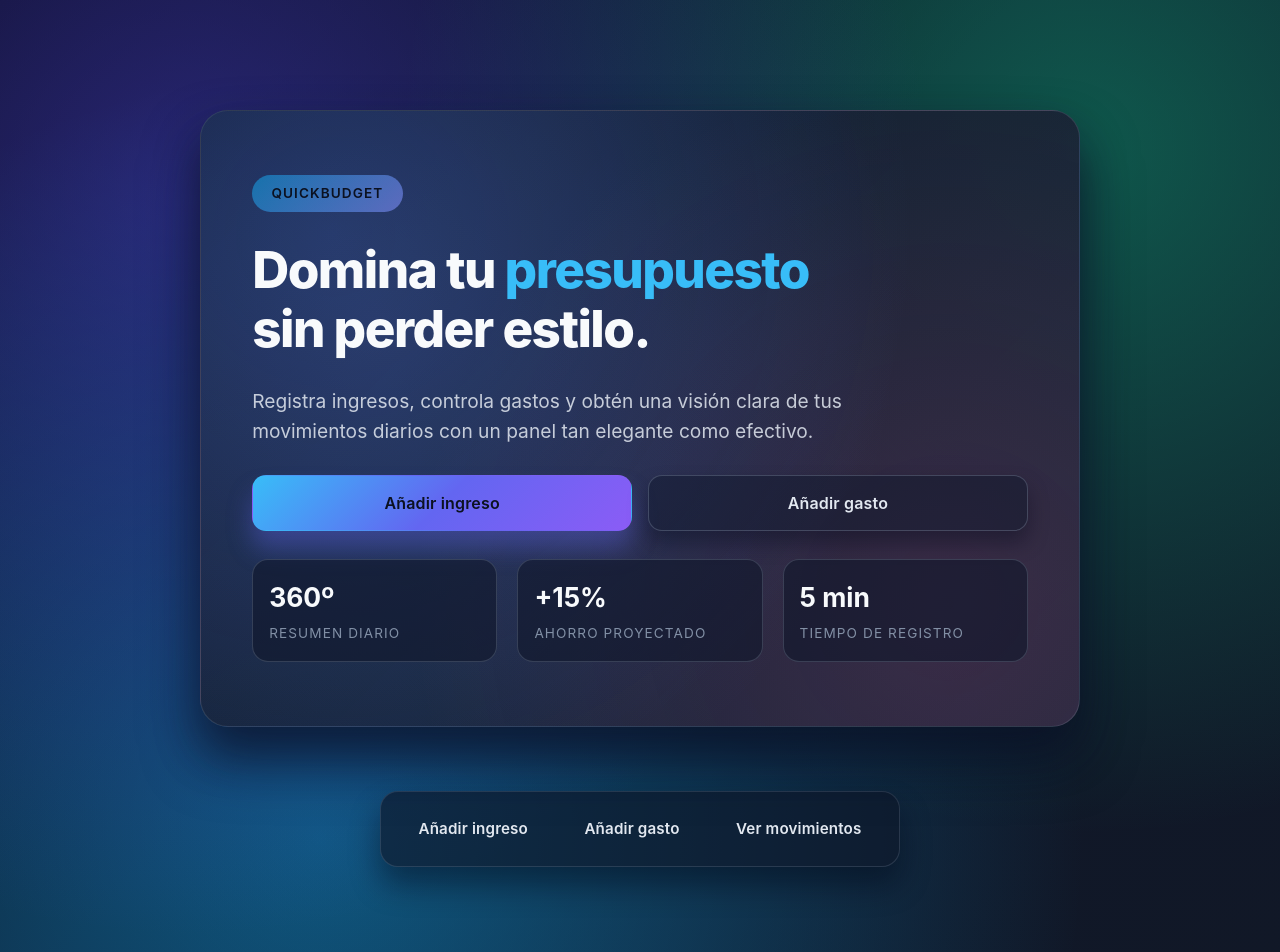
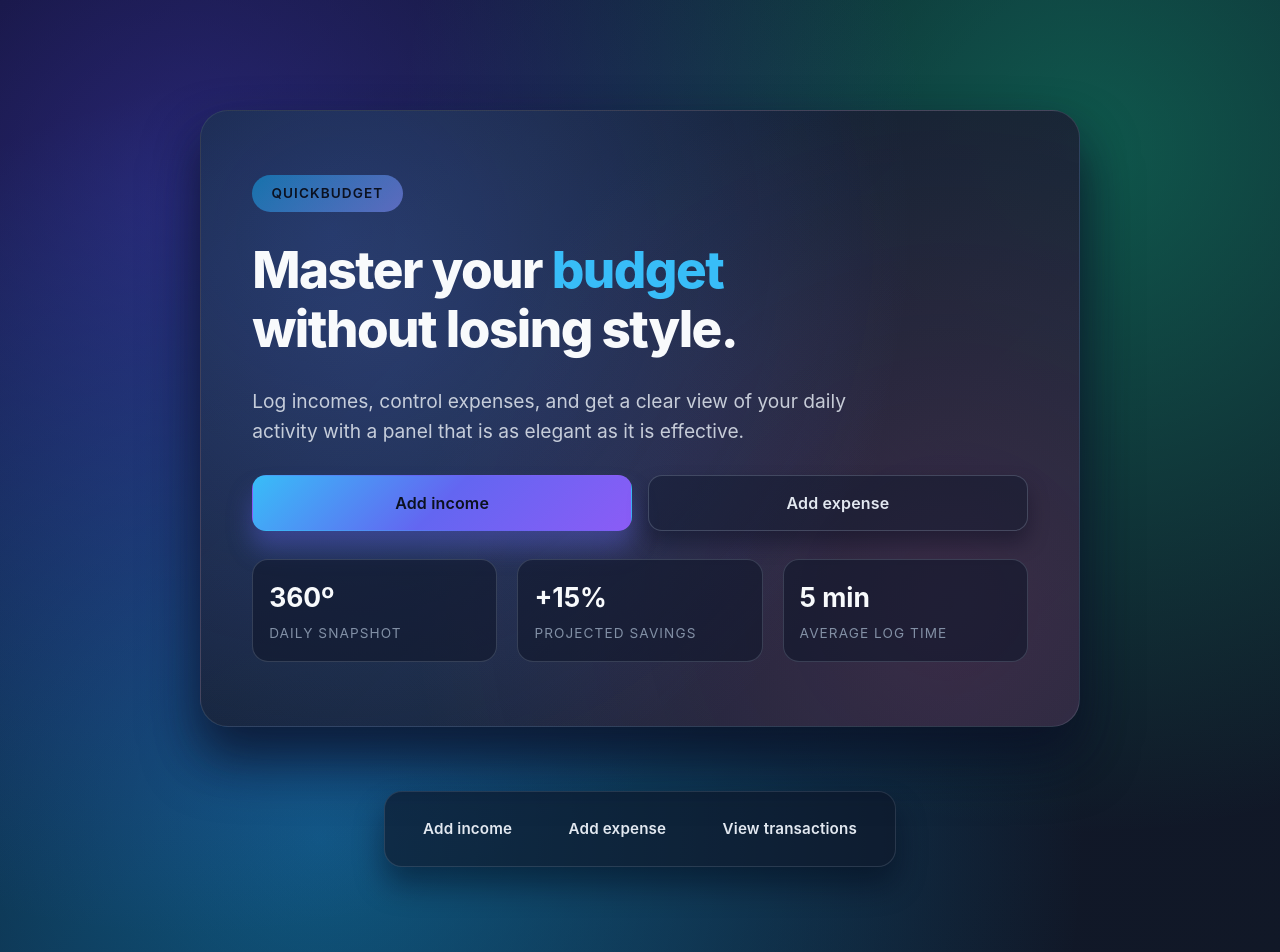
Before and after one commit to lu1334/quickBudget, a React (Vite) app: page / in a window 1280 px wide. Shown: the top 952 px of the page. Built offline with nearby package versions, Linux system fonts and the light colour scheme.

Commit message:
feat: update UI text to English for consistency and clarity

```diff
--- a/src/components/Layout/Home.tsx
+++ b/src/components/Layout/Home.tsx
@@ -6,32 +6,32 @@ export function Home() {
     <section className="home-hero">
       <span className="home-hero__badge">QuickBudget</span>
       <h1 className="home-hero__title">
-        Domina tu <span>presupuesto</span> sin perder estilo.
+        Master your <span>budget</span> without losing style.
       </h1>
       <p className="home-hero__subtitle">
-        Registra ingresos, controla gastos y obtén una visión clara de tus
-        movimientos diarios con un panel tan elegante como efectivo.
+        Log incomes, control expenses, and get a clear view of your daily
+        activity with a panel that is as elegant as it is effective.
       </p>
       <div className="home-hero__cta-group">
         <Link className="home-cta home-cta--primary" to="/form-income">
-          Añadir ingreso
+          Add income
         </Link>
         <Link className="home-cta home-cta--ghost" to="/form-expense">
-          Añadir gasto
+          Add expense
         </Link>
       </div>
       <div className="home-hero__insights">
         <div className="home-hero__insight">
           <span className="home-hero__metric">360º</span>
-          <span className="home-hero__label">Resumen diario</span>
+          <span className="home-hero__label">Daily snapshot</span>
         </div>
         <div className="home-hero__insight">
           <span className="home-hero__metric">+15%</span>
-          <span className="home-hero__label">Ahorro proyectado</span>
+          <span className="home-hero__label">Projected savings</span>
         </div>
         <div className="home-hero__insight">
           <span className="home-hero__metric">5 min</span>
-          <span className="home-hero__label">Tiempo de registro</span>
+          <span className="home-hero__label">Average log time</span>
         </div>
       </div>
     </section>
--- a/src/components/Layout/Layout.tsx
+++ b/src/components/Layout/Layout.tsx
@@ -12,17 +12,17 @@ export const Layout = () => {
           <ul className="qb-menu__list">
             <li>
               <Link className="qb-menu__link" to="/form-income">
-                Añadir ingreso
+                Add income
               </Link>
             </li>
             <li>
               <Link className="qb-menu__link" to="/form-expense">
-                Añadir gasto
+                Add expense
               </Link>
             </li>
             <li>
               <Link className="qb-menu__link" to="/show-items">
-                Ver movimientos
+                View transactions
               </Link>
             </li>
           </ul>
--- a/src/components/ShowItems/ShowItems.css
+++ b/src/components/ShowItems/ShowItems.css
@@ -89,6 +89,12 @@
   border: 1px solid rgba(148, 163, 184, 0.25);
 }
 
+.qb-list__actions {
+  display: inline-flex;
+  align-items: center;
+  gap: 0.8rem;
+}
+
 .qb-list__concept {
   color: #f1f5f9;
   font-size: 1rem;
@@ -172,6 +178,11 @@
     gap: 0.4rem;
   }
 
+  .qb-list__actions {
+    width: 100%;
+    justify-content: space-between;
+  }
+
   .qb-list__total {
     grid-template-columns: 1fr;
   }
--- a/src/components/ShowItems/ShowItems.tsx
+++ b/src/components/ShowItems/ShowItems.tsx
@@ -41,14 +41,14 @@ export const ShowItems = () => {
   return (
     <section className="qb-list-card">
       <div className="qb-list-heading">
-        <h2>Movimientos registrados</h2>
-        <p>Revisa tus ingresos y gastos recientes en un solo lugar.</p>
+        <h2>Recorded transactions</h2>
+        <p>Review your latest incomes and expenses in a single view.</p>
       </div>
       <ul className="qb-list">
         {!hasItems ? (
           <li className="qb-list__empty">
-            Aún no registras movimientos. Añade un ingreso o gasto para
-            comenzar.
+            You have no transactions yet. Add an income or expense to get
+            started.
           </li>
         ) : (
           Object.entries(grouped).map(([catg, items]) => (
@@ -58,11 +58,12 @@ export const ShowItems = () => {
                 {items.map((item) => (
                   <li className="qb-list__item" key={item.id}>
                     <span className="qb-list__concept">{item.concept}</span>
-                    <span className="qb-list__amount">
-                      ${formatAmount(item.amountExpense)}
-                      <BtnDelete id={item.id}/>
-                    </span>
-
+                    <div className="qb-list__actions">
+                      <span className="qb-list__amount">
+                        ${formatAmount(item.amountExpense)}
+                      </span>
+                      <BtnDelete id={item.id} />
+                    </div>
                   </li>
                 ))}
               </ul>
@@ -71,11 +72,11 @@ export const ShowItems = () => {
         )}
       </ul>
       <div className="qb-list__total">
-        <span>Total Gasto: ${formatAmount(String(totalExpenses))}</span>
-        <span>Saldo actual: ${formatAmount(String(totalIncome))}</span>
+        <span>Total expense: ${formatAmount(String(totalExpenses))}</span>
+        <span>Current balance: ${formatAmount(String(totalIncome))}</span>
       </div>
       <button className="qb-secondary" onClick={() => navigate("/")}>
-        Volver
+        Go back
       </button>
     </section>
   );
--- /dev/null
+++ b/src/components/buttons/btnDelete.css
@@ -0,0 +1,21 @@
+.qb-delete-btn {
+  border: 1px solid rgba(248, 113, 113, 0.5);
+  background: linear-gradient(135deg, rgba(248, 113, 113, 0.9), rgba(239, 68, 68, 0.85));
+  color: #0f172a;
+  font-weight: 600;
+  font-size: 0.85rem;
+  padding: 0.35rem 0.85rem;
+  border-radius: 999px;
+  cursor: pointer;
+  transition: transform 0.2s ease, box-shadow 0.2s ease, opacity 0.2s ease;
+}
+
+.qb-delete-btn:hover {
+  transform: translateY(-1px);
+  box-shadow: 0 8px 18px rgba(239, 68, 68, 0.45);
+}
+
+.qb-delete-btn:active {
+  transform: translateY(0);
+  opacity: 0.85;
+}
--- a/src/components/buttons/btnDelete.tsx
+++ b/src/components/buttons/btnDelete.tsx
@@ -1,11 +1,21 @@
 import { useBudgetContext } from "../../context/quickBudgetContext";
+import "./btnDelete.css";
 
-export const BtnDelete = ({id}:{id:number})=>{
-    const {handlerDeleteItem} = useBudgetContext()
+type BtnDeleteProps = {
+  id: number;
+};
 
-    return(
-        <>
-         <button onClick={()=>handlerDeleteItem(id)}>Delete</button>
-        </>
-    )
-}
+export const BtnDelete = ({ id }: BtnDeleteProps) => {
+  const { handlerDeleteItem } = useBudgetContext();
+
+  return (
+    <button
+      type="button"
+      className="qb-delete-btn"
+      onClick={() => handlerDeleteItem(id)}
+      aria-label="Delete transaction"
+    >
+      Delete
+    </button>
+  );
+};
--- a/src/components/forms/FormExpense/FormExpense.tsx
+++ b/src/components/forms/FormExpense/FormExpense.tsx
@@ -15,8 +15,8 @@ export const FormExpense = () => {
   return (
     <form className="qb-form-card" onSubmit={handlerAddExpense}>
       <div className="qb-form-heading">
-        <h2>Registra un nuevo gasto</h2>
-        <p>Anota cada salida para mantener tu presupuesto bajo control.</p>
+        <h2>Register a new expense</h2>
+        <p>Track each outflow to keep your budget under control.</p>
       </div>
       <div className="qb-form-group">
         <label className="qb-form-label" htmlFor="category">
@@ -29,41 +29,41 @@ export const FormExpense = () => {
           onChange={handlerOnchangeCategoria}
         >
           <option value="">-</option>
-          <option value="ocio">Ocio</option>
-          <option value="deporte">Deporte</option>
-          <option value="salud">Salud</option>
-          <option value="alimentos">Alimentos</option>
+          <option value="leisure">Leisure</option>
+          <option value="fitness">Fitness</option>
+          <option value="health">Health</option>
+          <option value="groceries">Groceries</option>
         </select>
       </div>
       <div className="qb-form-group">
         <label className="qb-form-label" htmlFor="concept">
-          Concepto
+          Concept
         </label>
         <input
           type="text"
           id="concept"
           className="qb-input"
           value={concept}
-          placeholder="Ej. Compra supermercado"
+          placeholder="e.g. Grocery run"
           onChange={handlerOnChangeConcept}
         />
       </div>
       <div className="qb-form-group">
         <label className="qb-form-label" htmlFor="amountExpense">
-          Importe
+          Amount
         </label>
         <input
           type="text"
           id="amountExpense"
           className="qb-input"
           value={amountExpense}
-          placeholder="Ej. 75.50"
+          placeholder="e.g. 75.50"
           onChange={handlerOnChangeAmountExpense}
         />
       </div>
       {showButton && (
         <button className="qb-submit" type="submit">
-          Añadir gasto
+          Add expense
         </button>
       )}
 
@@ -72,7 +72,7 @@ export const FormExpense = () => {
         type="button"
         onClick={() => navigate("/")}
       >
-        Cancelar
+        Cancel
       </button>
     </form>
   );
--- a/src/components/forms/FormIncome/FormIncome.tsx
+++ b/src/components/forms/FormIncome/FormIncome.tsx
@@ -9,31 +9,31 @@ export const FormIncome = () => {
   return (
     <form className="qb-form-card" onSubmit={handlerAddIncome}>
       <div className="qb-form-heading">
-        <h2>Registra un ingreso</h2>
-        <p>Actualiza tu presupuesto sumando cada nuevo ingreso fácilmente.</p>
+        <h2>Register an income</h2>
+        <p>Keep your budget up to date by logging every new inflow.</p>
       </div>
       <div className="qb-form-group">
         <label className="qb-form-label" htmlFor="income">
-          Importe
+          Amount
         </label>
         <input
           type="text"
           id="income"
           className="qb-input"
           value={income}
-          placeholder="Ej. 1200.00"
+          placeholder="e.g. 1200.00"
           onChange={handlerOnChangeIncome}
         />
       </div>
       <button className="qb-submit" type="submit">
-        Añadir ingreso
+        Add income
       </button>
       <button
         className="qb-secondary"
         type="button"
         onClick={() => navigate("/")}
       >
-        Cancelar
+        Cancel
       </button>
     </form>
 
```
